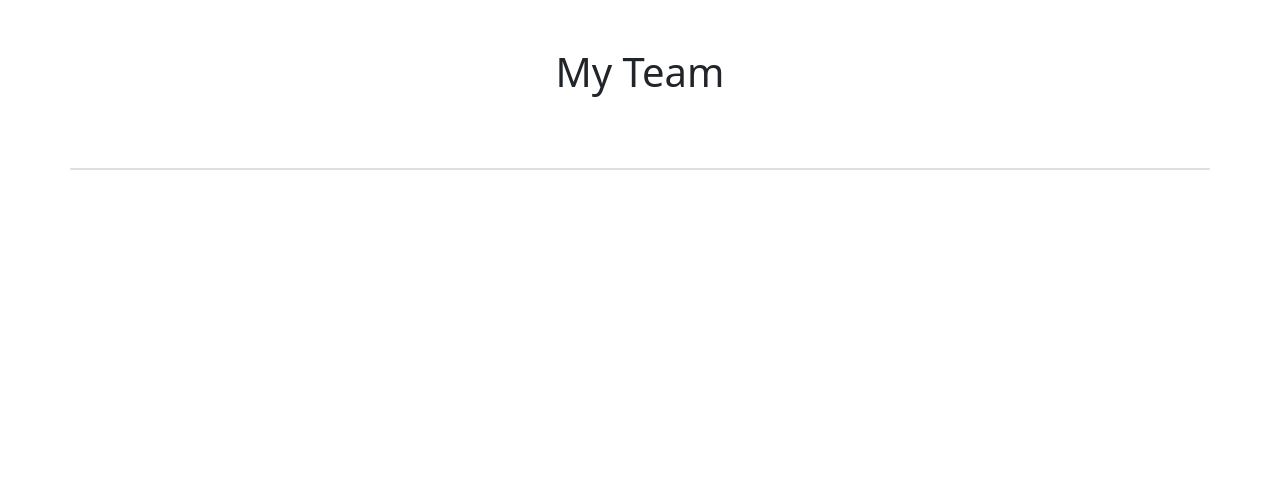
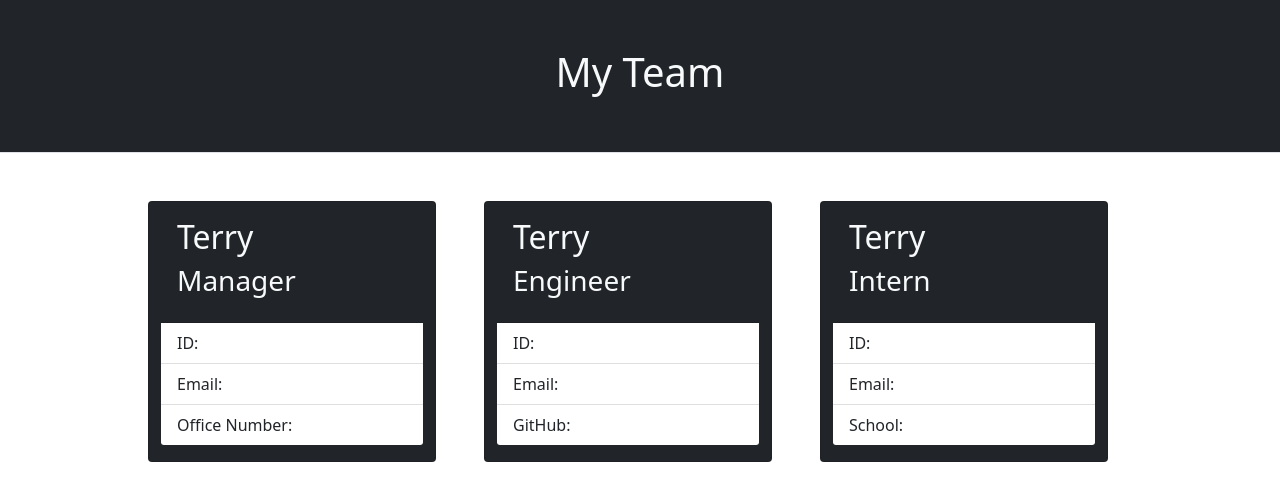
Before and after one commit to tlequernaque/OneTeam-Generator, a website: page src/page-template.html in a window 1280 px wide. Drawn offline with nearby package versions, Linux system fonts and the light colour scheme; files that its build step writes are made by us from their sources.

Commit message:
changed the html template

```diff
--- a/index.js
+++ b/index.js
@@ -0,0 +1,3 @@
+const inquirer = require('inquirer');
+const fs = require('fs')
+const generateHtml = require('./src/page-template')
--- a/package.json
+++ b/package.json
@@ -22,5 +22,8 @@
   "homepage": "https://github.com/tlequernaque/OneTeam-Generator#readme",
   "dependencies": {
     "inquirer": "^8.2.4"
+  },
+  "devDependencies": {
+    "jest": "29.5.0"
   }
 }
--- a/src/page-template.html
+++ b/src/page-template.html
@@ -12,20 +12,47 @@
     crossorigin="anonymous"/>
 </head>
 <body>
-    <div class="container-fluid">
-        <div class="row">
-            <div class="col-12 p-5 mb-3 jteam-heading">
-                <h1 class="text-center">My Team</h1>
-
-            </div>
-        </div>
-    </div>
+    <header class="p-5 mb-4 text-center border-bottom text-light bg-dark">
+        <h1>My Team</h1>
+    </header>
     <div class="container">
         <div class="row">
-            <div class="team-area col-12 d-flex justify-content-center"></div>
-            <div class="card employee-card"></div>
-            <div class="car-header">
-                <h2 class="card-tittle"></h2>
+            <div class="row justify-content-center">
+                <div class="card m-4 text-light bg-dark" style="width: 18rem;">
+                    <div class="card-body">
+                        <h2 >Terry</h2>
+                        <h3>Manager</h3>
+                    </div>
+                    <ul class="list-group list-group-flush mb-3">
+                        <li class="list-group-item">ID:</li>
+                        <li class="list-group-item">Email:</li>
+                        <li class="list-group-item">Office Number:</li>
+                    </ul>
+                </div>
+
+                <div class="card m-4 text-light bg-dark" style="width: 18rem;">
+                    <div class="card-body">
+                        <h2 >Terry</h2>
+                        <h3>Engineer</h3>
+                    </div>
+                    <ul class="list-group list-group-flush mb-3">
+                        <li class="list-group-item">ID:</li>
+                        <li class="list-group-item">Email:</li>
+                        <li class="list-group-item">GitHub:</li>
+                    </ul>
+                </div>
+
+                <div class="card m-4 text-light bg-dark" style="width: 18rem;">
+                    <div class="card-body">
+                        <h2 >Terry</h2>
+                        <h3>Intern</h3>
+                    </div>
+                    <ul class="list-group list-group-flush mb-3">
+                        <li class="list-group-item">ID:</li>
+                         <li class="list-group-item">Email:</li>
+                        <li class="list-group-item">School:</li>
+                    </ul>
+                </div>
             </div>
         </div>
     </div>
```
Also changed, not shown: 1 other file.
